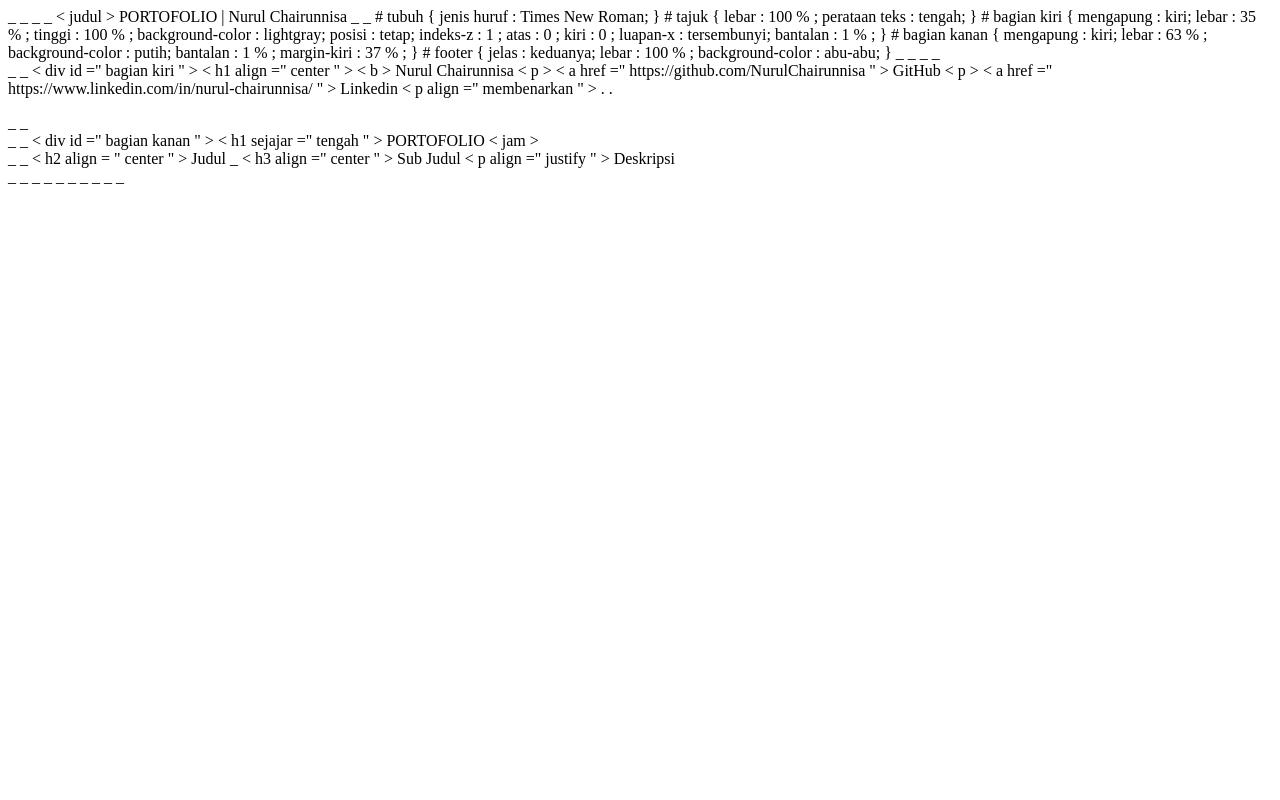
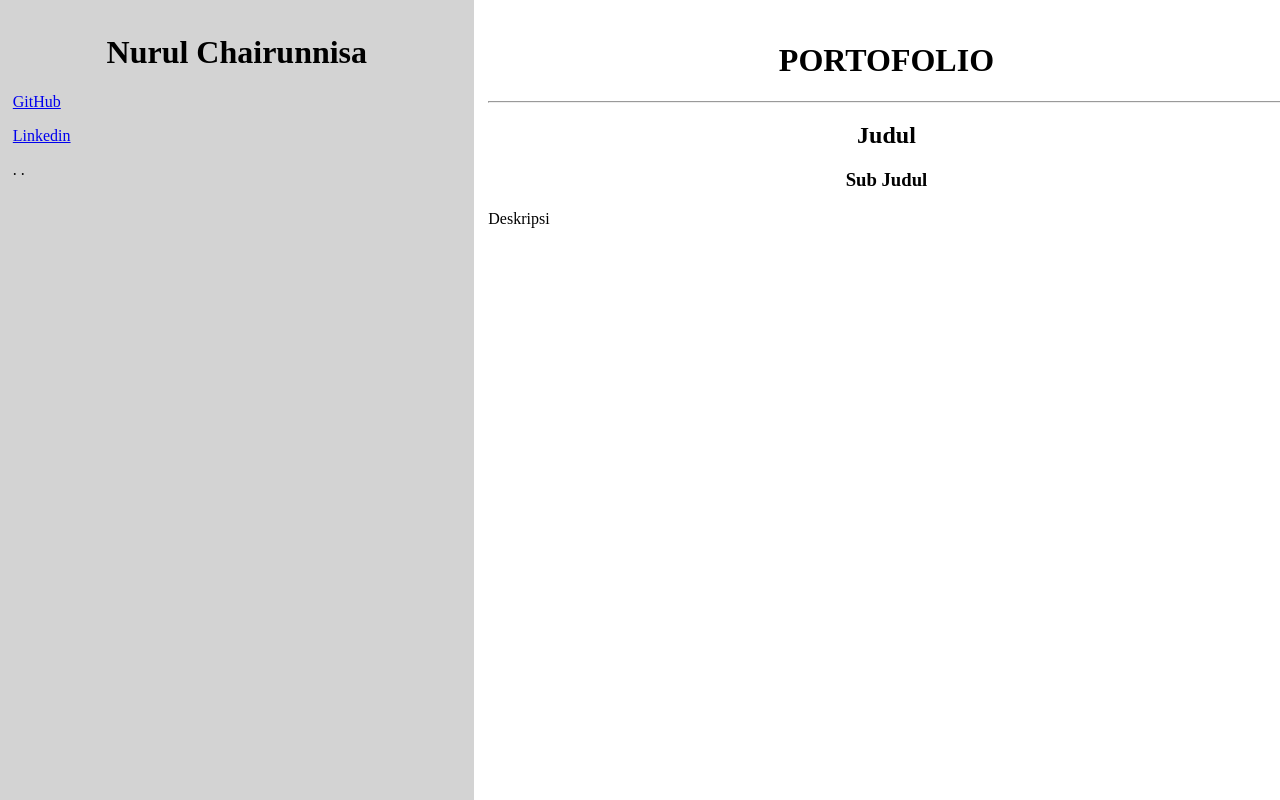
Before and after one commit to NurulChairunnisa/NurulChairunnisa.github.io, a plain HTML site: page index.html in a window 1280 px wide. Drawn offline with Linux system fonts and the light colour scheme.

Commit message:
Update index.html

```diff
--- a/index.html
+++ b/index.html
@@ -1,60 +1,60 @@
-<!DOCTYPE html >
-<html> _ _
-	<kepala> _ _
-		< judul > PORTOFOLIO | Nurul Chairunnisa </ title >
-		<gaya> _ _
-                       # tubuh {
-                             jenis huruf : Times New Roman;
+<!DOCTYPE html>
+<html>
+	<head>
+		<title>PORTOFOLIO | Nurul Chairunnisa</title>
+		<style>
+                       #body{
+                             font: Times New Roman;
                             }
-                       # tajuk {
-                              lebar :  100 % ;
-                              perataan teks : tengah;
+                       #header{
+                              width: 100%;
+                              text-align: center;
                               }
-                       # bagian kiri {
-                              mengapung : kiri;
-                              lebar :  35 % ;
-                              tinggi :  100 % ;
-                              background-color : lightgray;
-                              posisi : tetap;
-                              indeks-z :  1 ;
-                              atas :  0 ;
-                              kiri :  0 ;
-                              luapan-x : tersembunyi;
-                              bantalan :  1 % ;
+                       #left-section{
+                              float: left;
+                              width: 35%;
+                              height: 100%;
+                              background-color: lightgray;
+                              position: fixed;
+                              z-index: 1;
+                              top: 0;
+                              left: 0;
+                              overflow-x: hidden;
+                              padding: 1%;
                               }
-                        # bagian kanan {
-                              mengapung : kiri;
-                              lebar :  63 % ;
-                              background-color : putih;
-                              bantalan :  1 % ;
-                              margin-kiri :  37 % ;
+                        #right-section{
+                              float: left;
+                              width: 63%;
+                              background-color: white;
+                              padding: 1%;
+                              margin-left: 37%;
                               }
-                        # footer {
-                              jelas : keduanya;
-                              lebar :  100 % ;
-                              background-color : abu-abu;
+                        #footer{
+                              clear: both;
+                              width: 100%;
+                              background-color: gray;
                               }
-                 </ gaya >
-          </kepala> _ _
+                 </style>
+          </head>
 
- <tubuh> _ _
-        <div> _ _
-              < div  id =" bagian kiri " >
-                      < h1  align =" center " > < b > Nurul Chairunnisa </ b > </ h1 >
-                      < p > < a  href =" https://github.com/NurulChairunnisa " > GitHub </ a > </ p >
-                      < p > < a  href =" https://www.linkedin.com/in/nurul-chairunnisa/ " > Linkedin </ a > </ p >
-                      < p  align =" membenarkan " > . . </p> _ _
-              </div> _ _
-              < div  id =" bagian kanan " >
-                      < h1  sejajar =" tengah " > PORTOFOLIO </ h1 >
-                      < jam >
-                      <div> _ _
-                            < h2  align = " center " > Judul </h2> _
-                            < h3  align =" center " > Sub Judul </ h3 >
-                            < p  align =" justify " > Deskripsi </ p >
-                      </div> _ _
-              </div> _ _
-        </div> _ _
- </tubuh> _ _
+ <body>
+        <div>
+              <div id="left-section">
+                      <h1 align="center"><b>Nurul Chairunnisa</b></h1>
+                      <p><a href="https://github.com/NurulChairunnisa">GitHub</a></p>
+                      <p><a href="https://www.linkedin.com/in/nurul-chairunnisa/">Linkedin</a></p>
+                      <p align="justify">. .</p>
+              </div>
+              <div id="right-section">
+                      <h1 align="center">PORTOFOLIO</h1>
+                      <hr>
+                      <div>
+                            <h2 align="center">Judul</h2>
+                            <h3 align="center">Sub Judul</h3>
+                            <p align="justify">Deskripsi</p>
+                      </div>
+              </div>
+        </div>
+ </body>
 
- </html> _ _
+ </html>
```
